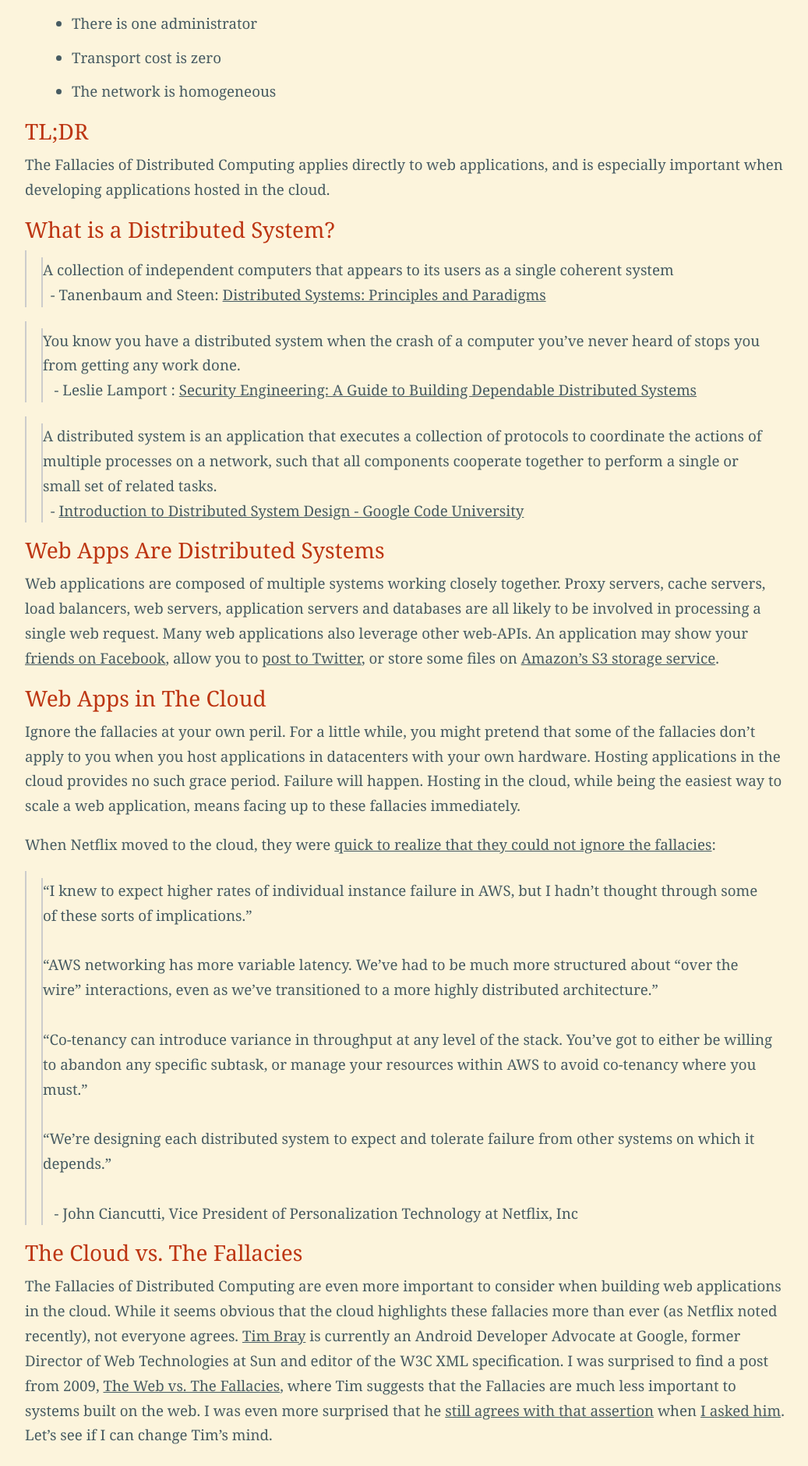
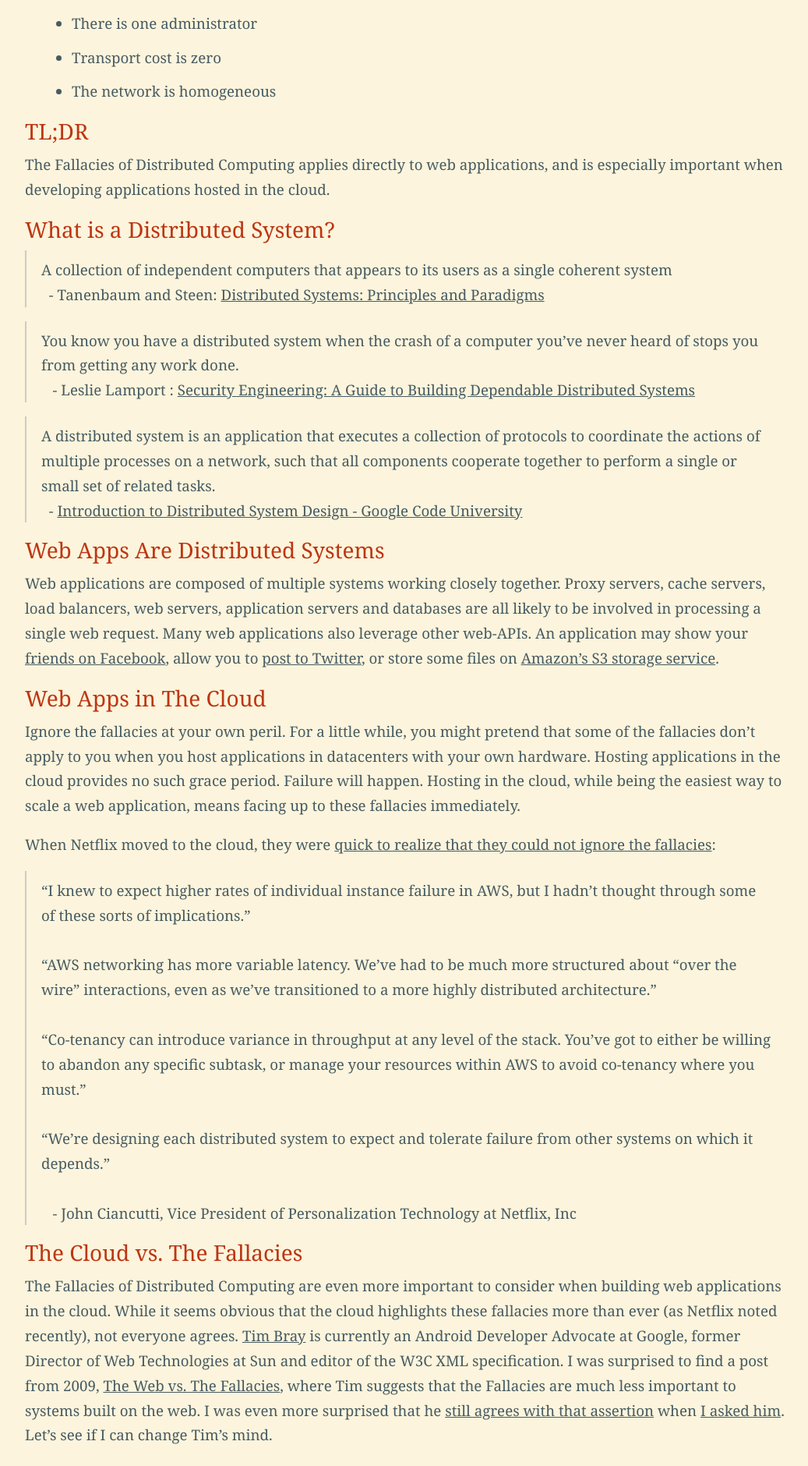
Before and after one commit to briandoll/briandoll.github.com, a Jekyll site: the page built from _posts/2011-01-06-the-fallacies-of-distributed-computing-in-the-cloud-era.md, in a window 1280 px wide. Shown: the part 703-2583 px from the top of the page at 78% size, without its empty margins (118-1155 px from the left). Built offline with Jekyll 4.4.1, drawn with Linux system fonts in a browser that asks for light colours; nearby versions of some CDN libraries; some web fonts are replaced.

Commit message:
cleanup blockquote style

```diff
--- a/css/app.css
+++ b/css/app.css
@@ -13,7 +13,7 @@ a:hover, a:visited { color: #475b62; text-decoration: underline; }
 code { color: #111; font-family: "Courier", Serif; }
 li { list-style: disc outside; margin-left: 30px; }
 table { margin-left: 20px; }
-blockquote, blockquote > p { color: #042029; border-left: 2px solid #ccc; }
+blockquote { color: #042029; border-left: 2px solid #ccc; }
 .header { padding-top:25px; text-align: center; }
 .title { color: #bd3613 !important; text-decoration: none; font-size: 2em; }
 .subtitle { font-size: 0.8em; }
```
